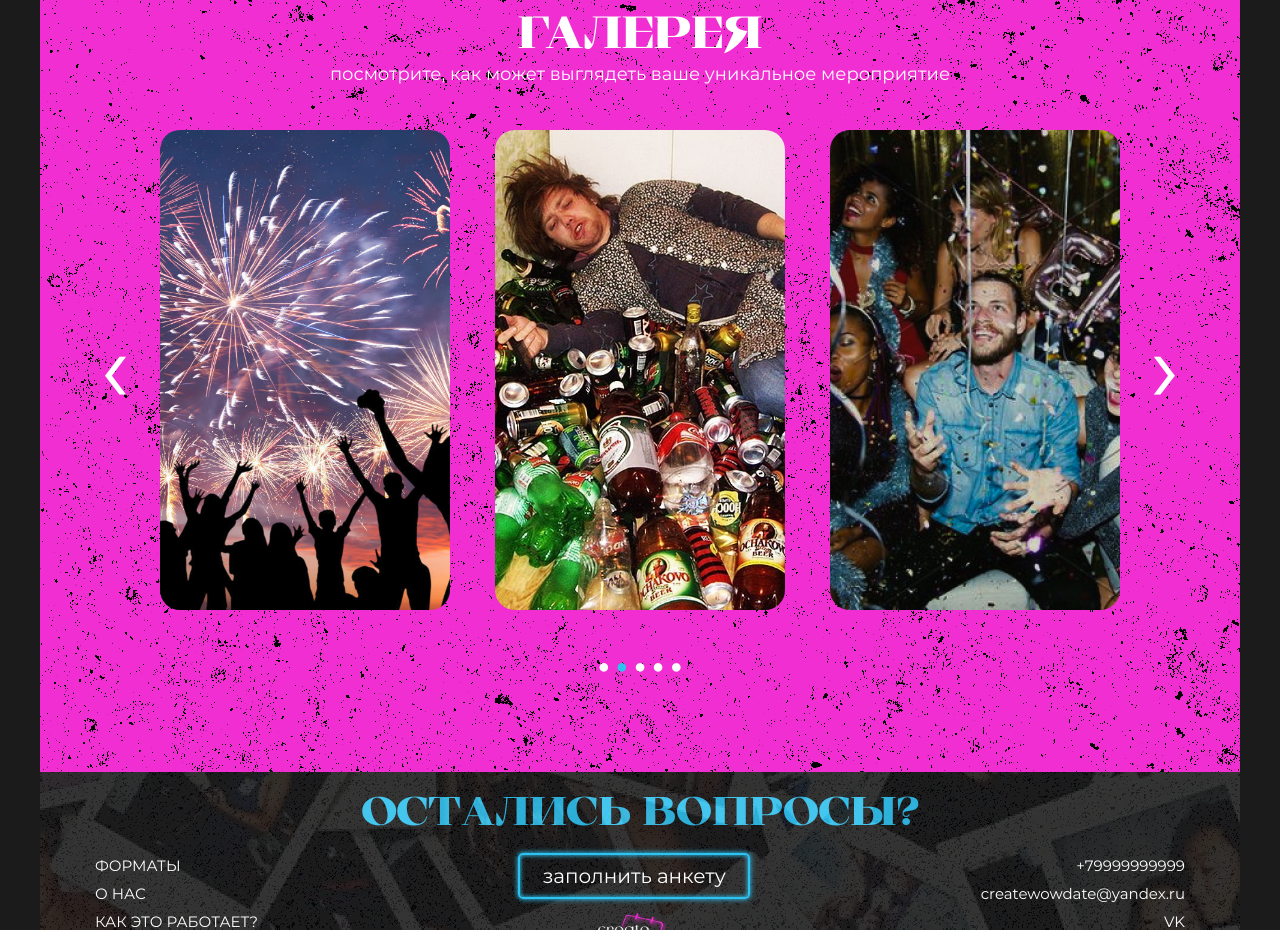
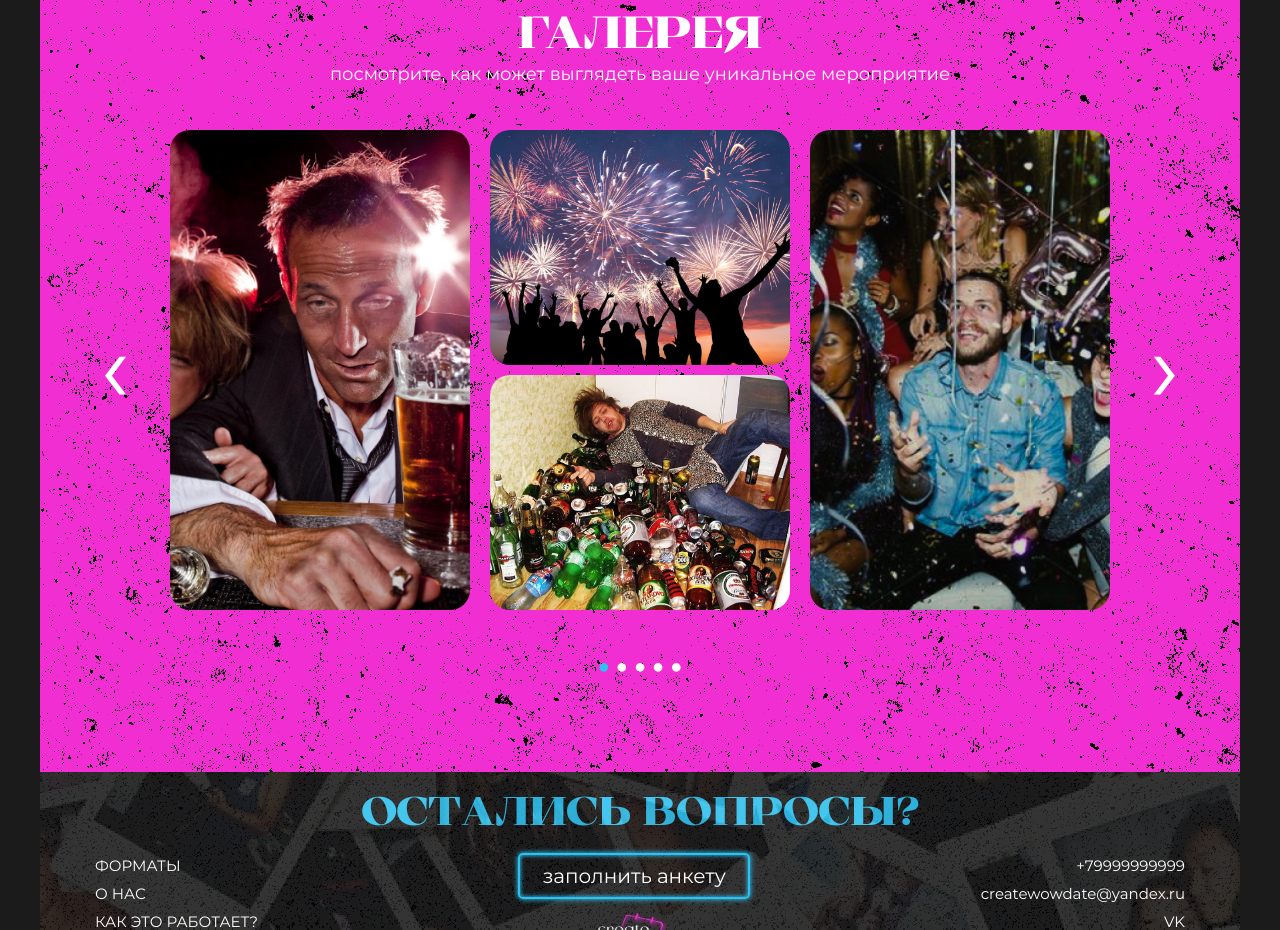
Before and after one commit to ilia-puchkov/CWD-create-wow-date, a React (Create React App) app: page / in a window 1280 px wide. Shown: the part 3260-4190 px from the top of the page. Built offline with nearby package versions, Linux system fonts and the light colour scheme.

Commit message:
dev: изменение галереи

```diff
--- a/src/components/ImageSlider/ImageSlider.css
+++ b/src/components/ImageSlider/ImageSlider.css
@@ -9,14 +9,28 @@ width: 90%;
   display: flex;
   flex-direction: row;
   justify-content: center;
-  gap: 45px;
+  gap: 20px;
+}
+
+.slider__middle {
+  width: 300px;
+  height: 480px;
+  border-radius: 20px;
+  display: flex;
+  flex-direction: column;
+  justify-content: space-between;
 }
 
 .slider__element {
-  width: 290px;
+  width: 300px;
   height: 480px;
   border-radius: 20px;
   object-fit: cover;
+  transition: .5s ease-in-out;
+}
+
+.slider__middle-image {
+  height: 49%;
 }
 
 .element-inactive {
--- a/src/components/ImageSlider/ImagesSlider.js
+++ b/src/components/ImageSlider/ImagesSlider.js
@@ -2,9 +2,10 @@ import { useEffect, useState } from 'react';
 
 function ImageSlider({ slides, onImageClick }) {
   // Gallery indexes
-  const [currentIndex, setCurrentIndex] = useState(1);
-  const [secondIndex, setSecondIndex] = useState(2);
-  const [thirdIndex, setThirdIndex] = useState(3);
+  const [currentIndex, setCurrentIndex] = useState(0);
+  const [secondIndex, setSecondIndex] = useState(1);
+  const [thirdIndex, setThirdIndex] = useState(2);
+  const [fourthIndex, setFourthIndex] = useState(3);
 
   function goToPrevious() {
     const isFirstSlide = currentIndex === 0;
@@ -12,10 +13,13 @@ function ImageSlider({ slides, onImageClick }) {
     const newSecondIndex = isFirstSlide ? 0 : newIndex + 1;
     const newThirdIndex =
       newSecondIndex === slides.length - 1 ? 0 : newSecondIndex + 1;
+    const newFourthIndex =
+      newThirdIndex === slides.length - 1 ? 0 : newThirdIndex + 1;
 
     setCurrentIndex(newIndex);
     setSecondIndex(newSecondIndex);
     setThirdIndex(newThirdIndex);
+    setFourthIndex(newFourthIndex);
   }
 
   function goToNext() {
@@ -24,10 +28,13 @@ function ImageSlider({ slides, onImageClick }) {
     const newSecondIndex = newIndex === slides.length - 1 ? 0 : newIndex + 1;
     const newThirdIndex =
       newSecondIndex === slides.length - 1 ? 0 : newSecondIndex + 1;
+    const newFourthIndex =
+      newThirdIndex === slides.length - 1 ? 0 : newThirdIndex + 1;
 
     setCurrentIndex(newIndex);
     setSecondIndex(newSecondIndex);
     setThirdIndex(newThirdIndex);
+    setFourthIndex(newFourthIndex);
   }
 
   function goToSlide(slideIndex) {
@@ -35,10 +42,13 @@ function ImageSlider({ slides, onImageClick }) {
       slideIndex === slides.length - 1 ? 0 : slideIndex + 1;
     const newThirdIndex =
       newSecondIndex === slides.length - 1 ? 0 : newSecondIndex + 1;
+    const newFourthIndex =
+      newThirdIndex === slides.length - 1 ? 0 : newThirdIndex + 1;
 
     setCurrentIndex(slideIndex);
     setSecondIndex(newSecondIndex);
     setThirdIndex(newThirdIndex);
+    setFourthIndex(newFourthIndex);
   }
 
   function handleImageClick(e) {
@@ -60,16 +70,24 @@ function ImageSlider({ slides, onImageClick }) {
           alt={slides[currentIndex].title}
           onClick={handleImageClick}
         ></img>
+        <div className='slider__middle'>
         <img
-          className='slider__element slider2'
+          className='slider__element slider__middle-image slider2'
           src={slides[secondIndex].url}
           alt={slides[secondIndex].title}
           onClick={handleImageClick}
         ></img>
         <img
-          className='slider__element slider3'
+          className='slider__element slider__middle-image slider3'
           src={slides[thirdIndex].url}
           alt={slides[thirdIndex].title}
+          onClick={handleImageClick}
+        ></img>
+        </div>
+        <img
+          className='slider__element slider4'
+          src={slides[fourthIndex].url}
+          alt={slides[fourthIndex].title}
           onClick={handleImageClick}
         ></img>
       </div>
```
